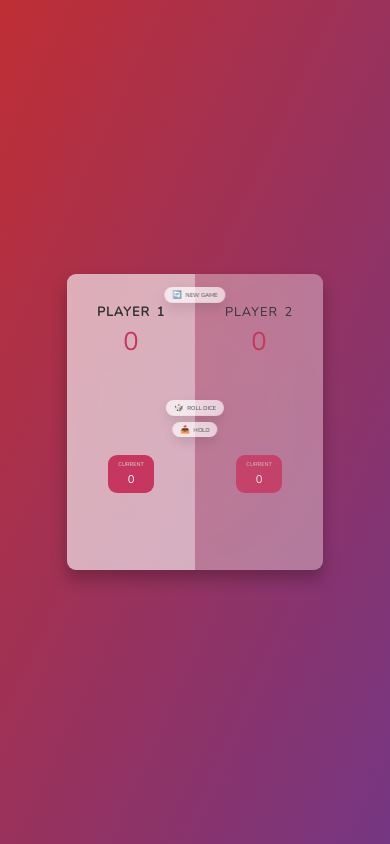
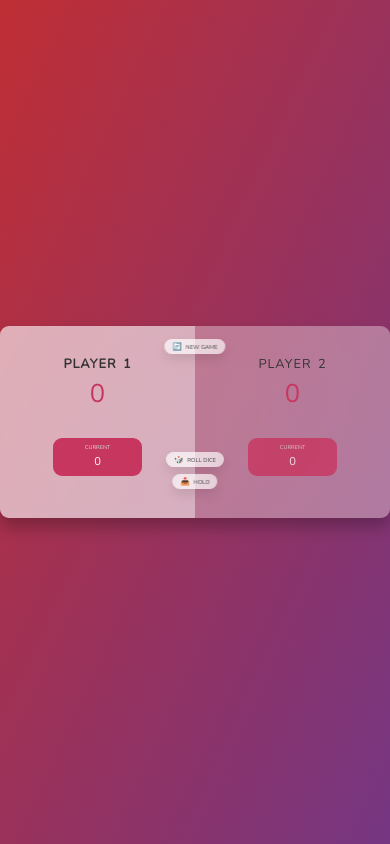
Before and after one commit to DianaHeng/Dice_Game, a plain HTML site: page index.html in a window 390 px wide. Drawn offline with nearby package versions, Linux system fonts and the light colour scheme.

Commit message:
Improved responsiveness

```diff
--- a/style.css
+++ b/style.css
@@ -24,7 +24,7 @@ body {
 
 /* LAYOUT */
 main {
-  position: relative;
+  position: absolute;
   width: 100rem;
   height: 60rem;
   background-color: rgba(255, 255, 255, 0.35);
@@ -34,6 +34,8 @@ main {
   border-radius: 9px;
   overflow: hidden;
   display: flex;
+  margin-left: 30px;
+  margin-right: 30px;
 }
 
 .player {
@@ -178,8 +180,9 @@ html {
 }
 
 main {
-  width: 80rem;
+  width: 100%;
   height: 60rem;
+  text-align: center;
 }
 }
 
@@ -189,7 +192,7 @@ html {
 }
 
 main {
-  height: 35%;
+  height: 30 rem;
 }
 
 .name{
```
